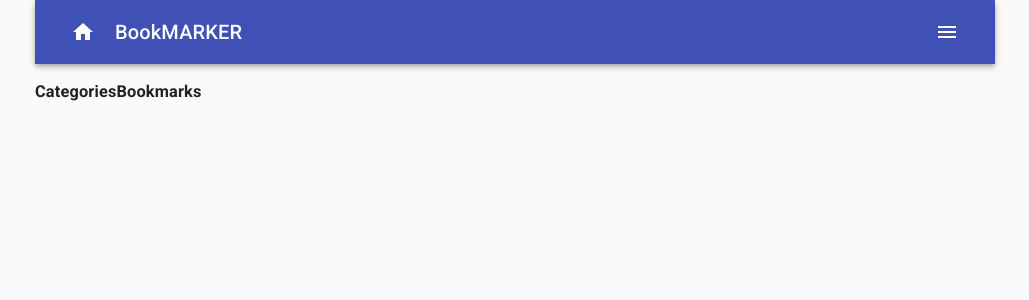
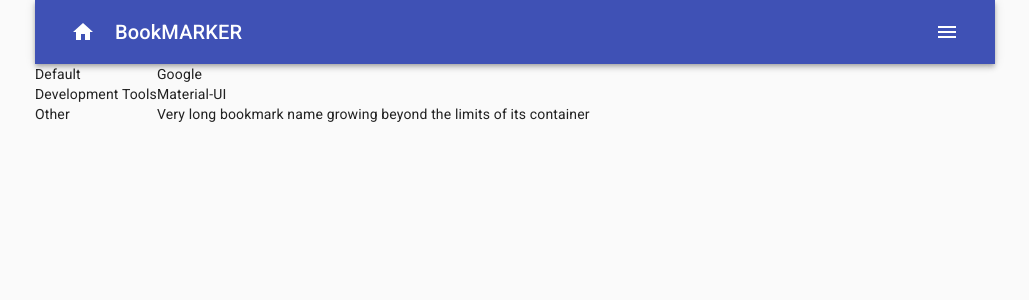
Before and after one commit to openXapps/web-apps-bookmarker-mui, a React (Create React App) app: page / in a window 1280 px wide. Shown: the top 300 px of the page, without its empty margins (125-1154 px from the left). Built offline with nearby package versions, Linux system fonts and the light colour scheme.

Commit message:
Added skeleton components

```diff
--- a/src/components/Content/BookmarksComponent.js
+++ b/src/components/Content/BookmarksComponent.js
@@ -1,8 +1,26 @@
 import React from 'react';
+import Box from '@material-ui/core/Box';
+
+import { getBookmarks } from '../../utilities/localstorage';
 
 const BookmarksComponent = () => {
+    const [bookmarks, setBookmarks] = React.useState([]);
+
+    React.useEffect(() => {
+        setBookmarks(getBookmarks());
+        return () => true;
+    }, []);
+
     return (
-        <h3>Bookmarks</h3>
+        <Box>
+            {bookmarks.statusOK ? (
+                bookmarks.data.map((v, i) => {
+                    return (
+                        <div key={i}>{v.siteName}</div>
+                    );
+                })
+            ) : (null)}
+        </Box>
     );
 };
 
--- a/src/components/Content/CategoriesComponent.js
+++ b/src/components/Content/CategoriesComponent.js
@@ -1,8 +1,26 @@
 import React from 'react';
+import Box from '@material-ui/core/Box';
+
+import { getCategories } from '../../utilities/localstorage';
 
 const CategoriesComponent = () => {
+    const [categories, setCategories] = React.useState([]);
+
+    React.useEffect(() => {
+        setCategories(getCategories());
+        return () => true;
+    }, []);
+
     return (
-        <h3>Categories</h3>
+        <Box>
+            {categories.statusOK ? (
+                categories.data.map((v, i) => {
+                    return (
+                        <div key={i}>{v.category}</div>
+                    );
+                })
+            ) : (null)}
+        </Box>
     );
 };
 
--- a/src/components/Upload/UploadComponent.js
+++ b/src/components/Upload/UploadComponent.js
@@ -11,6 +11,7 @@ import Alert from '@material-ui/lab/Alert';
 import { useStyles } from './UploadStyles';
 // import { saveLocalStorage } from '../utilities/localstorage';
 import { validator } from './UploadValidator';
+import { mergeData, overwriteData } from './UploadLoader';
 
 const UploadComponent = ({ history }) => {
   const classes = useStyles();
@@ -37,6 +38,16 @@ const UploadComponent = ({ history }) => {
       setIsError(true);
       setSnackState({ severity: 'error', message: 'Validation FAILED', show: true });
     }
+  };
+
+  const handleMergeData = () => {
+    mergeData();
+    setSnackState({ severity: 'success', message: 'Data merged SUCCESS', show: true });
+  }
+
+  const handleOverwriteData = () => {
+    overwriteData();
+    setSnackState({ severity: 'success', message: 'Data overwrite SUCCESS', show: true });
   };
 
   // console.log('Upload: history...', history);
@@ -73,12 +84,14 @@ const UploadComponent = ({ history }) => {
           <Button
             variant="outlined"
             disabled={!isValid}
-          >Append</Button>
+            onClick={handleMergeData}
+          >Merge</Button>
         </Grid>
         <Grid item>
           <Button
             variant="outlined"
             disabled={!isValid}
+            onClick={handleOverwriteData}
           >Overwrite</Button>
         </Grid>
         <Grid item>
@@ -97,7 +110,7 @@ const UploadComponent = ({ history }) => {
           horizontal: 'center',
         }}
         open={snackState.show}
-        autoHideDuration={4000}
+        autoHideDuration={2500}
         onClose={handleSnackState}
       ><Alert onClose={handleSnackState} severity={snackState.severity}>
           {snackState.message}
--- a/src/components/Upload/UploadLoader.js
+++ b/src/components/Upload/UploadLoader.js
@@ -0,0 +1,13 @@
+/**
+ *
+ */
+export const mergeData = (obj) => {
+  return true;
+};
+
+/**
+ *
+ */
+export const overwriteData = (obj) => {
+  return true;
+};
```
